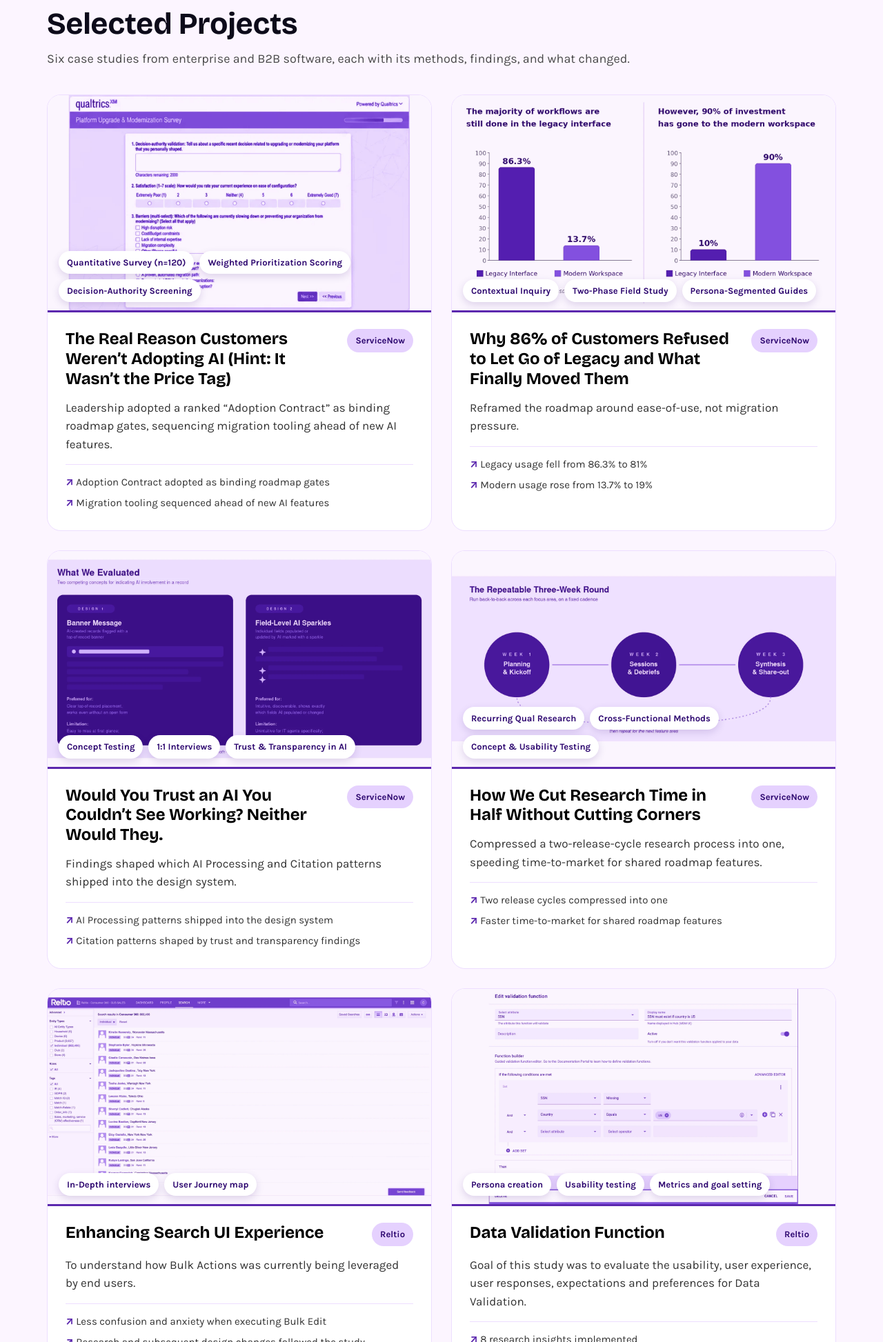
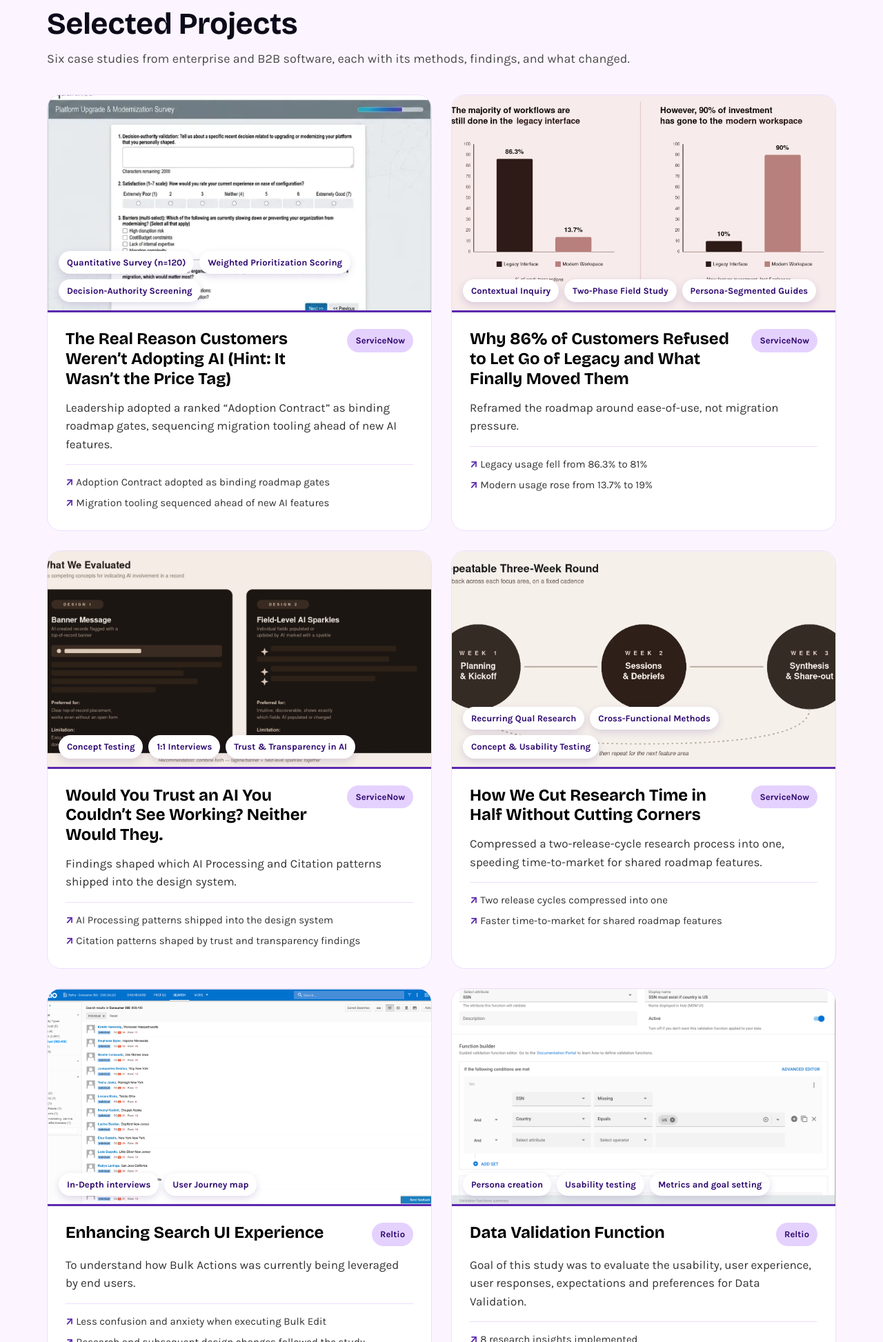
Before and after one commit to sagkanb3-boop/sagarika.work, a plain HTML site: page index.html in a window 1280 px wide. Shown: the part 2640-4586 px from the top of the page at 69% size. Drawn offline with nearby package versions, Linux system fonts and the light colour scheme.

Commit message:
Update index.html

```diff
--- a/index.html
+++ b/index.html
@@ -10,7 +10,7 @@
   <link rel="preconnect" href="https://fonts.gstatic.com" crossorigin>
   <link href="https://fonts.googleapis.com/css2?family=Bricolage+Grotesque:opsz,wght@12..96,300;12..96,400;12..96,700&family=Karla:ital,wght@0,300;0,400;0,700;1,400&display=swap" rel="stylesheet">
   <link rel="stylesheet" href="assets/css/style.css?v=2">
-  <link rel="stylesheet" href="assets/css/framer.css?v=10">
+  <link rel="stylesheet" href="assets/css/framer.css?v=11">
 </head>
 <body class="framer s-home">
 
@@ -75,7 +75,7 @@
       <div class="s-grid">
 
         <article class="s-card">
-          <a class="s-card-media" href="projects/migration-readiness.html"><img src="assets/images/thumbnails/thumb-migration.webp" alt="Platform Upgrade and Modernization survey in Qualtrics">
+          <a class="s-card-media" href="projects/migration-readiness.html"><img src="assets/images/p1-migration/p1-survey.webp" alt="Platform Upgrade and Modernization survey in Qualtrics">
             <span class="s-card-tags"><span>Quantitative Survey (n=120)</span><span>Weighted Prioritization Scoring</span><span>Decision-Authority Screening</span></span>
           </a>
           <div class="s-card-body">
@@ -86,7 +86,7 @@
         </article>
 
         <article class="s-card">
-          <a class="s-card-media" href="projects/living-with-legacy.html"><img src="assets/images/thumbnails/thumb-legacy-chart.webp" alt="Charts showing 86.3% of workflows still done in the legacy interface, and 90% of investment in the modern workspace">
+          <a class="s-card-media" href="projects/living-with-legacy.html"><img src="assets/images/p2-legacy/p2-charts.webp" alt="Charts showing 86.3% of workflows still done in the legacy interface">
             <span class="s-card-tags"><span>Contextual Inquiry</span><span>Two-Phase Field Study</span><span>Persona-Segmented Guides</span></span>
           </a>
           <div class="s-card-body">
@@ -97,7 +97,7 @@
         </article>
 
         <article class="s-card">
-          <a class="s-card-media" href="projects/ai-processing-citations.html"><img src="assets/images/thumbnails/thumb-ai-citations.webp" alt="Two AI concepts evaluated: banner message and field-level AI sparkles">
+          <a class="s-card-media" href="projects/ai-processing-citations.html"><img src="assets/images/p3-ai/p3-concepts.webp" alt="Two AI concepts evaluated: banner message and field-level AI sparkles">
             <span class="s-card-tags"><span>Concept Testing</span><span>1:1 Interviews</span><span>Trust &amp; Transparency in AI</span></span>
           </a>
           <div class="s-card-body">
@@ -108,7 +108,7 @@
         </article>
 
         <article class="s-card">
-          <a class="s-card-media" href="projects/rolling-research.html"><img src="assets/images/thumbnails/thumb-rolling.webp" alt="The repeatable three-week Rolling Research round: planning, sessions, synthesis">
+          <a class="s-card-media" href="projects/rolling-research.html"><img src="assets/images/p4-rolling/p4-three-week.webp" alt="The repeatable three-week Rolling Research round: planning, sessions, synthesis">
             <span class="s-card-tags"><span>Recurring Qual Research</span><span>Cross-Functional Methods</span><span>Concept &amp; Usability Testing</span></span>
           </a>
           <div class="s-card-body">
@@ -119,7 +119,7 @@
         </article>
 
         <article class="s-card">
-          <a class="s-card-media" href="projects/enhancing-bulk-actions.html"><img src="assets/images/thumbnails/thumb-bulk.webp" alt="Reltio Search UI with faceted search results">
+          <a class="s-card-media" href="projects/enhancing-bulk-actions.html"><img src="assets/images/p5-bulk/p5-ui-1.png" alt="Reltio Search UI with faceted search results">
             <span class="s-card-tags"><span>In-Depth interviews</span><span>User Journey map</span></span>
           </a>
           <div class="s-card-body">
@@ -130,7 +130,7 @@
         </article>
 
         <article class="s-card">
-          <a class="s-card-media" href="projects/data-validation-function.html"><img src="assets/images/thumbnails/thumb-data-validation.webp" alt="Data Validation function builder in Reltio">
+          <a class="s-card-media" href="projects/data-validation-function.html"><img src="assets/images/p6-dv/p6-ui-1.png" alt="Data Validation function builder in Reltio">
             <span class="s-card-tags"><span>Persona creation</span><span>Usability testing</span><span>Metrics and goal setting</span></span>
           </a>
           <div class="s-card-body">
```
